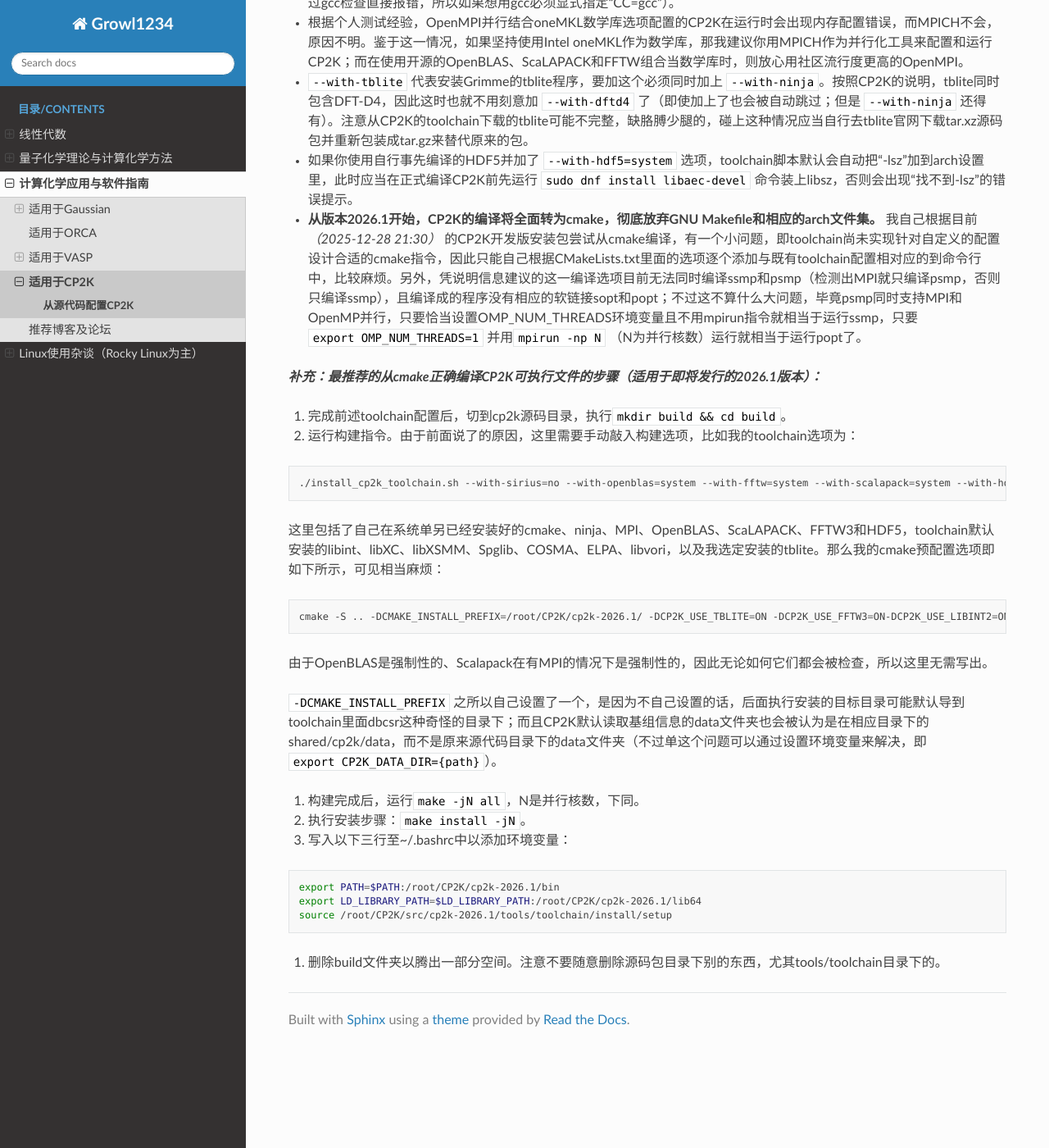
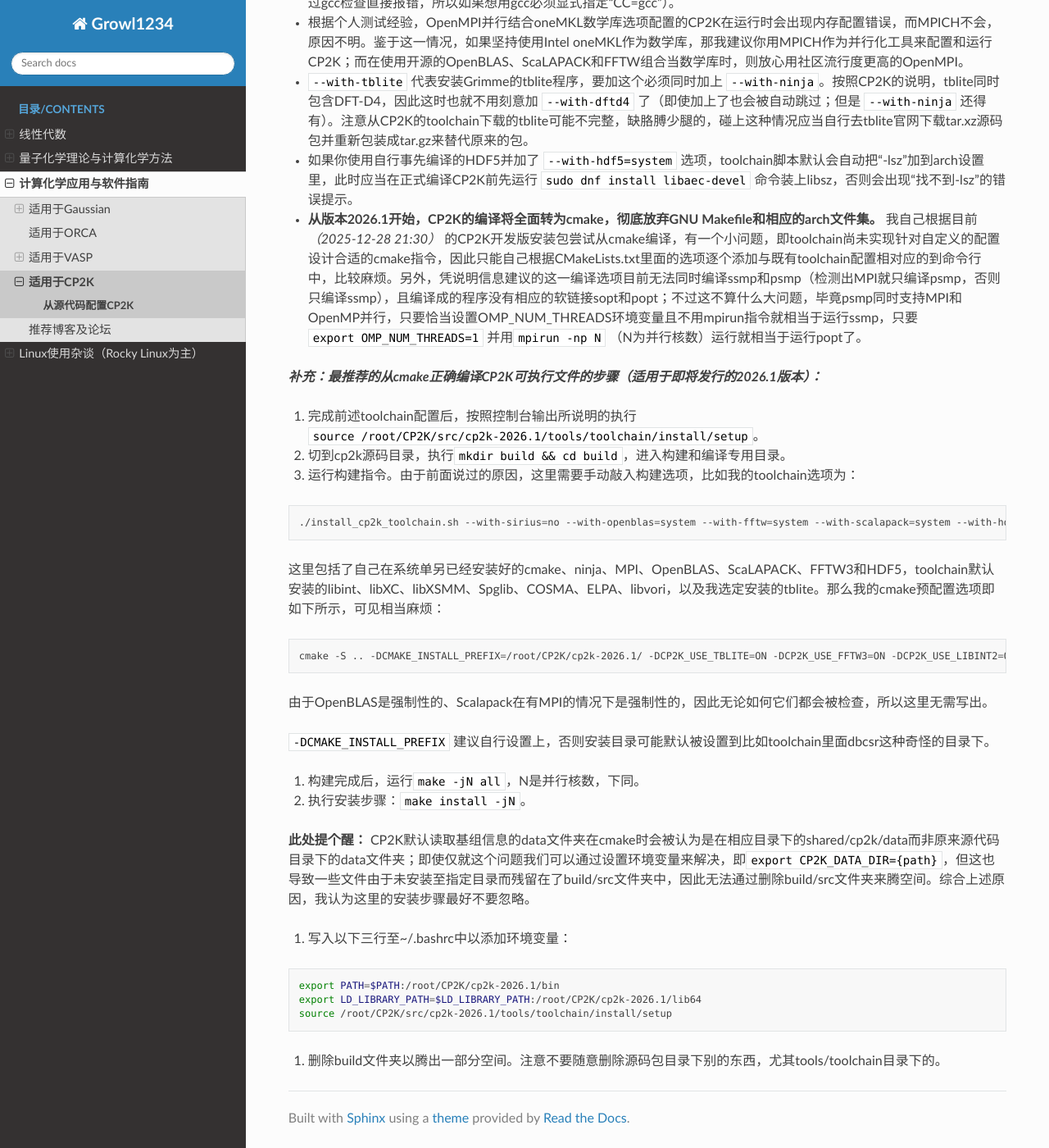
Before and after one commit to Growl1234/RTDProject, a Sphinx documentation site: the page built from source/applications/CP2K/installation.md, in a window 1280 px wide and 1400 px high, scrolled down 584 px. Shown: the whole window at 82% size. Built offline with Sphinx 7.4.7 and the Read the Docs theme 3.1.0, drawn with Linux system fonts in a browser that asks for light colours.

Commit message:
Update installation.md

````diff
--- a/source/applications/CP2K/installation.md
+++ b/source/applications/CP2K/installation.md
@@ -20,9 +20,11 @@
 
 ***补充：最推荐的从cmake正确编译CP2K可执行文件的步骤（适用于即将发行的2026.1版本）：***
 
-1. 完成前述toolchain配置后，切到cp2k源码目录，执行<code style="font-size: 14px;">mkdir build && cd build</code>。
+1. 完成前述toolchain配置后，按照控制台输出所说明的执行<code style="font-size: 14px;">source /root/CP2K/src/cp2k-2026.1/tools/toolchain/install/setup</code>。
 
-2. 运行构建指令。由于前面说了的原因，这里需要手动敲入构建选项，比如我的toolchain选项为：
+2. 切到cp2k源码目录，执行<code style="font-size: 14px;">mkdir build && cd build</code>，进入构建和编译专用目录。
+
+3. 运行构建指令。由于前面说过的原因，这里需要手动敲入构建选项，比如我的toolchain选项为：
 
 ```bash
 ./install_cp2k_toolchain.sh --with-sirius=no --with-openblas=system --with-fftw=system --with-scalapack=system --with-hdf5=system --with-ninja=system --with-cmake=system --with-tblite
@@ -31,18 +33,20 @@
 这里包括了自己在系统单另已经安装好的cmake、ninja、MPI、OpenBLAS、ScaLAPACK、FFTW3和HDF5，toolchain默认安装的libint、libXC、libXSMM、Spglib、COSMA、ELPA、libvori，以及我选定安装的tblite。那么我的cmake预配置选项即如下所示，可见相当麻烦：
 
 ```bash
-cmake -S .. -DCMAKE_INSTALL_PREFIX=/root/CP2K/cp2k-2026.1/ -DCP2K_USE_TBLITE=ON -DCP2K_USE_FFTW3=ON-DCP2K_USE_LIBINT2=ON -DCP2K_USE_LIBXC=ON -DCP2K_USE_MPI=ON -DCP2K_USE_SPGLIB=ON -DCP2K_USE_VORI=ON -DCP2K_USE_COSMA=ON -DCP2K_USE_ELPA=ON -DCP2K_USE_LIBXSMM=ON -DCP2K_USE_HDF5=ON
+cmake -S .. -DCMAKE_INSTALL_PREFIX=/root/CP2K/cp2k-2026.1/ -DCP2K_USE_TBLITE=ON -DCP2K_USE_FFTW3=ON -DCP2K_USE_LIBINT2=ON -DCP2K_USE_LIBXC=ON -DCP2K_USE_MPI=ON -DCP2K_USE_SPGLIB=ON -DCP2K_USE_VORI=ON -DCP2K_USE_COSMA=ON -DCP2K_USE_ELPA=ON -DCP2K_USE_LIBXSMM=ON -DCP2K_USE_HDF5=ON
 ```
 
 由于OpenBLAS是强制性的、Scalapack在有MPI的情况下是强制性的，因此无论如何它们都会被检查，所以这里无需写出。
 
-<code style="font-size: 14px;">-DCMAKE_INSTALL_PREFIX</code> 之所以自己设置了一个，是因为不自己设置的话，后面执行安装的目标目录可能默认导到toolchain里面dbcsr这种奇怪的目录下；而且CP2K默认读取基组信息的data文件夹也会被认为是在相应目录下的shared/cp2k/data，而不是原来源代码目录下的data文件夹（不过单这个问题可以通过设置环境变量来解决，即<code style="font-size: 14px;">export CP2K_DATA_DIR={path}</code>）。
+<code style="font-size: 14px;">-DCMAKE_INSTALL_PREFIX</code> 建议自行设置上，否则安装目录可能默认被设置到比如toolchain里面dbcsr这种奇怪的目录下。
 
-3. 构建完成后，运行<code style="font-size: 14px;">make -jN all</code>，N是并行核数，下同。
+4. 构建完成后，运行<code style="font-size: 14px;">make -jN all</code>，N是并行核数，下同。
 
-4. 执行安装步骤：<code style="font-size: 14px;">make install -jN</code>。
+5. 执行安装步骤：<code style="font-size: 14px;">make install -jN</code>。
 
-5. 写入以下三行至~/.bashrc中以添加环境变量：
+**此处提个醒：** CP2K默认读取基组信息的data文件夹在cmake时会被认为是在相应目录下的shared/cp2k/data而非原来源代码目录下的data文件夹；即使仅就这个问题我们可以通过设置环境变量来解决，即<code style="font-size: 14px;">export CP2K_DATA_DIR={path}</code>，但这也导致一些文件由于未安装至指定目录而残留在了build/src文件夹中，因此无法通过删除build/src文件夹来腾空间。综合上述原因，我认为这里的安装步骤最好不要忽略。
+
+6. 写入以下三行至~/.bashrc中以添加环境变量：
 
 ```bash
 export PATH=$PATH:/root/CP2K/cp2k-2026.1/bin
````
Also changed, not shown: other parts of source/applications/CP2K/installation.md (+1 -1 lines).
